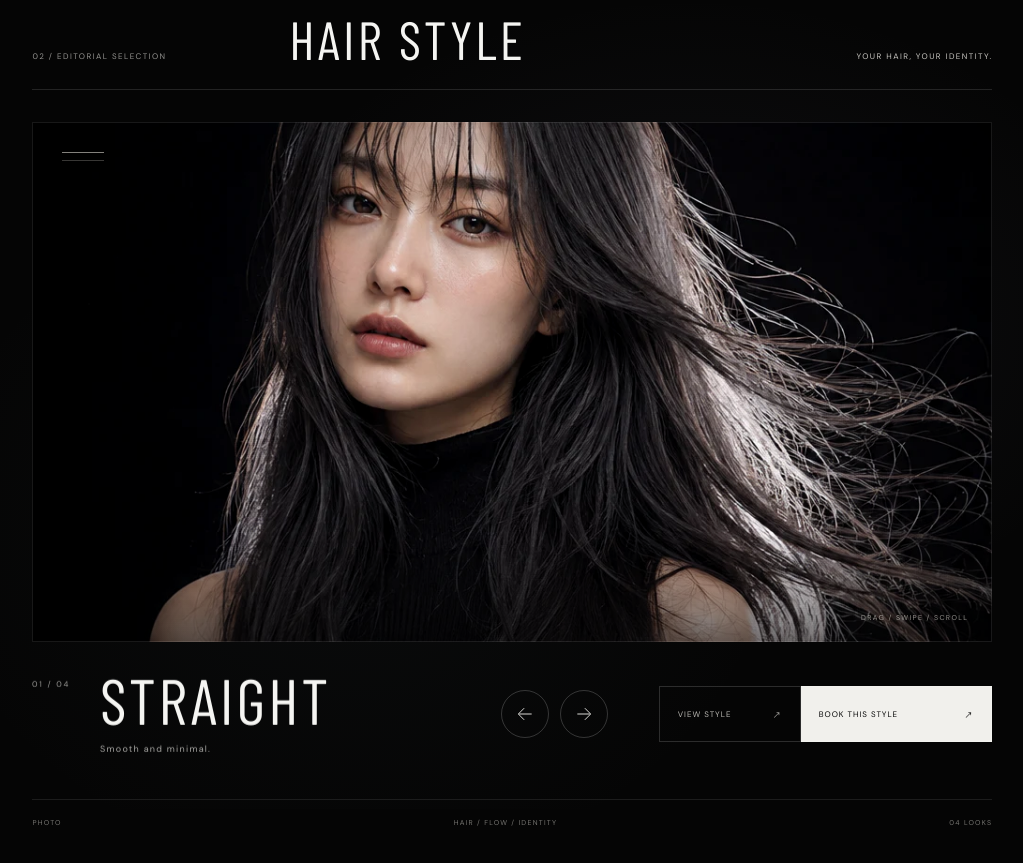
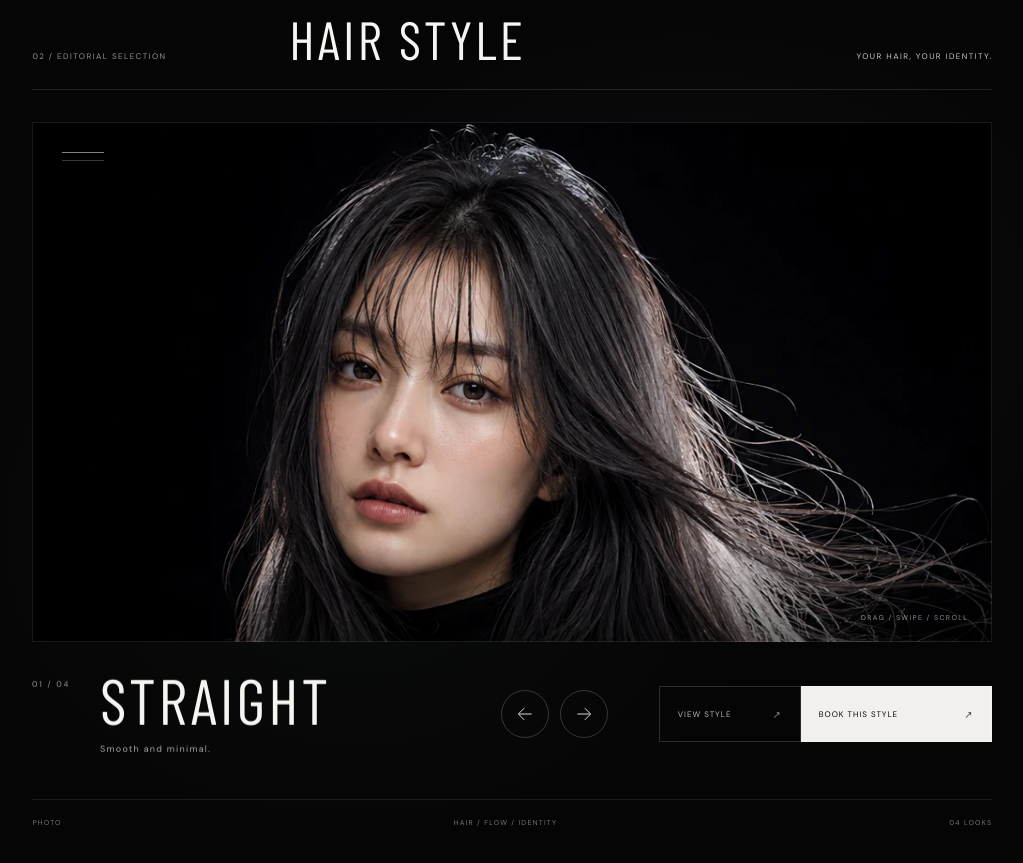
Before and after one commit to 252595tana-alt/noir-hair-experience, a Next.js app: page / in a window 1280 px wide. Shown: the part 900-1763 px from the top of the page, without its empty margins (70-1093 px from the left). Built offline with nearby package versions, Linux system fonts and the light colour scheme; no server answers; a web font is replaced by a local one.

Commit message:
Refine gallery portrait framing

```diff
--- a/src/data/hairUnwovenStyles.ts
+++ b/src/data/hairUnwovenStyles.ts
@@ -21,7 +21,7 @@ export const hairUnwovenStyles: readonly HairUnwovenStyle[] = [
     title: "STRAIGHT",
     image: "/images/styles-v2/long.webp",
     description: "Smooth and minimal.",
-    focusY: 0.68,
+    focusY: 0.86,
   },
   {
     id: "wave",
@@ -29,7 +29,7 @@ export const hairUnwovenStyles: readonly HairUnwovenStyle[] = [
     title: "WAVE",
     image: "/images/styles-v2/perm.webp",
     description: "Soft movement and texture.",
-    focusY: 0.68,
+    focusY: 0.86,
   },
   {
     id: "bob",
@@ -37,7 +37,7 @@ export const hairUnwovenStyles: readonly HairUnwovenStyle[] = [
     title: "BOB",
     image: "/images/styles-v2/bob.webp",
     description: "Sharp silhouette.",
-    focusY: 0.67,
+    focusY: 0.86,
   },
   {
     id: "long",
@@ -45,7 +45,7 @@ export const hairUnwovenStyles: readonly HairUnwovenStyle[] = [
     title: "LONG",
     image: "/images/styles-v2/layer.webp",
     description: "Natural flow.",
-    focusY: 0.68,
+    focusY: 0.86,
   },
 ] as const;
 
```
